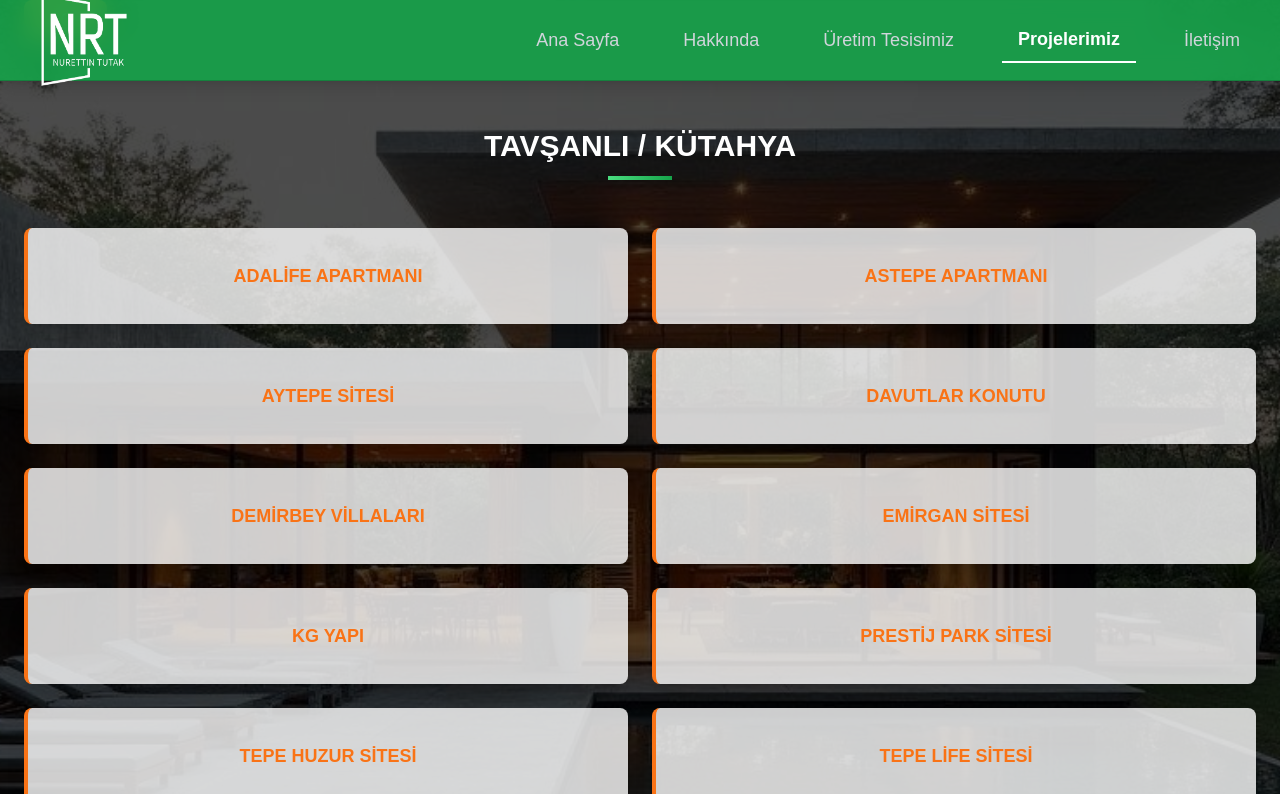
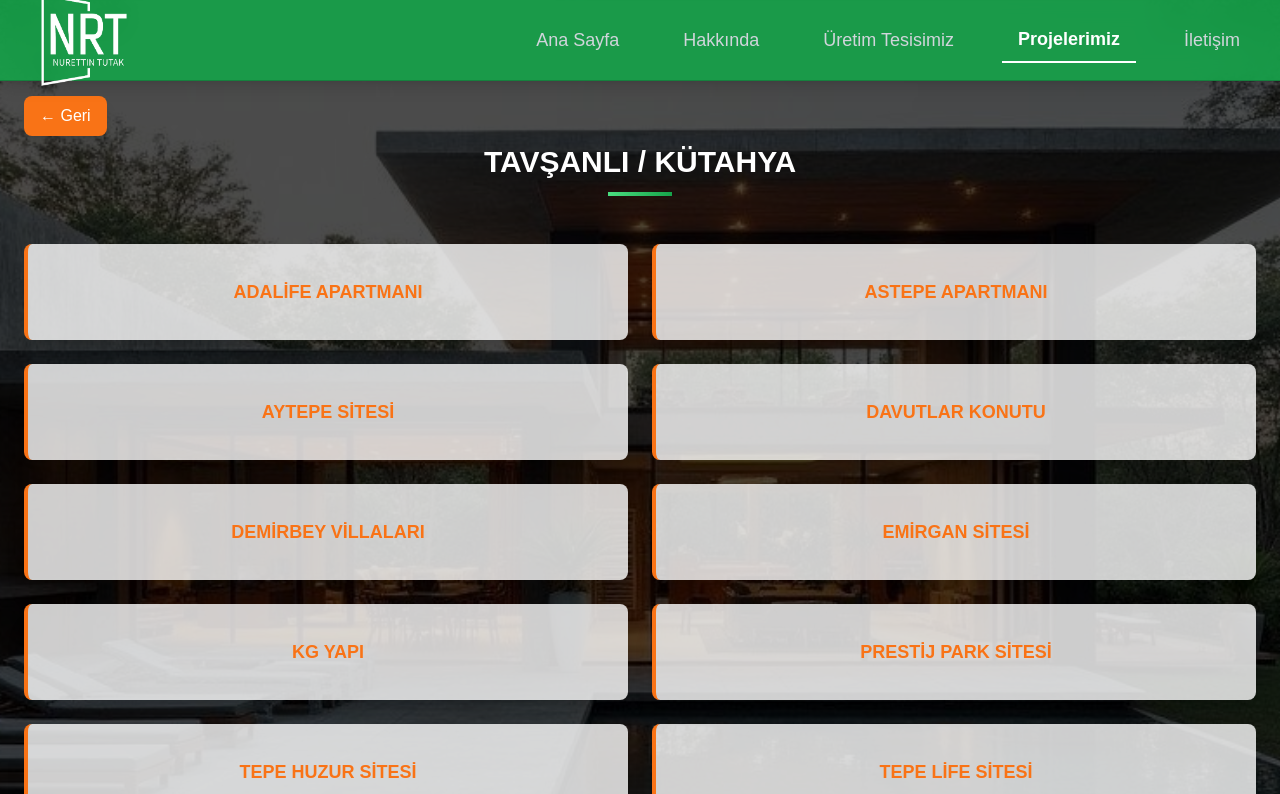
Before and after one commit to ardaaskinn01/nurettin-tutak, a Next.js app: page /projelerimiz/tavsanli in a window 1280 px wide. Shown: the top 794 px of the page. Built offline with nearby package versions, Linux system fonts and the light colour scheme.

Commit message:
last updates

```diff
--- a/src/app/projelerimiz/nazilli/page.js
+++ b/src/app/projelerimiz/nazilli/page.js
@@ -37,7 +37,7 @@ export default function Nazilli() {
                 {/* Arkaplan karartması */}
                 <div className="absolute inset-0 bg-black opacity-70" />
 
-                <div className="relative z-10 max-w-7xl mx-auto px-6 pt-32 pb-12">
+                <div className="relative z-10 max-w-7xl mx-auto px-6 pt-36 pb-12">
                     <div className="text-center mb-12">
                         <h2 className="text-3xl font-semibold text-white">NAZİLLİ / AYDIN</h2>
                         <div className="mt-3 h-1 w-16 bg-gradient-to-r from-green-400 to-green-600 mx-auto"></div>
--- a/src/app/projelerimiz/tavsanli/page.js
+++ b/src/app/projelerimiz/tavsanli/page.js
@@ -32,7 +32,7 @@ export default function Tavsanli() {
         <div className="relative min-h-screen">
             <Navbar />
 
-            <div className="absolute top-22 left-6 z-20">
+            <div className="absolute top-24 left-6 z-20">
                 <button
                     onClick={() => router.back()}
                     className="bg-orange-500 text-white px-4 py-2 rounded-lg shadow-lg hover:bg-orange-600"
@@ -52,7 +52,7 @@ export default function Tavsanli() {
             {/* Arkaplan karartması */}
             <div className="absolute inset-0 bg-black opacity-70" />
 
-            <div className="relative z-10 max-w-7xl mx-auto px-6 pt-32 pb-12">
+            <div className="relative z-10 max-w-7xl mx-auto px-6 pt-36 pb-12">
                 <div className="text-center mb-12">
                     <h2 className="text-3xl font-semibold text-white">TAVŞANLI / KÜTAHYA</h2>
                     <div className="mt-3 h-1 w-16 bg-gradient-to-r from-green-400 to-green-600 mx-auto"></div>
```
